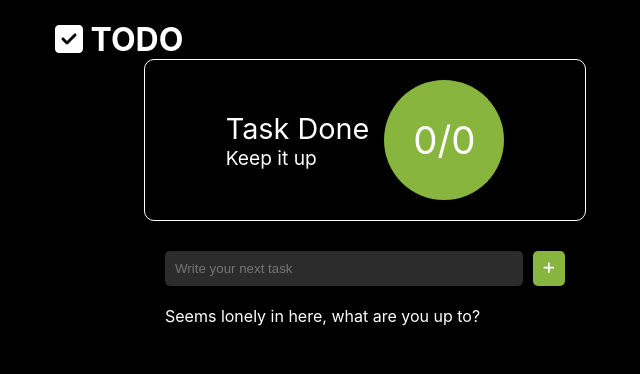
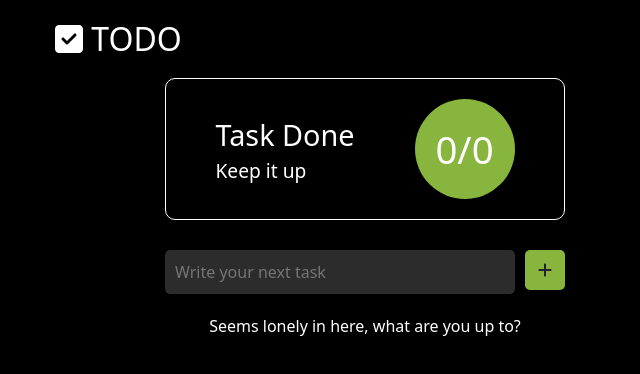
Before and after one commit to tzipi-bobek/todo-list, a React (Create React App) app: page / in a window 1280 px wide. Shown: the top 374 px of the page, without its empty margins (275-915 px from the left). Built offline with nearby package versions, Linux system fonts and the light colour scheme.

Commit message:
Actualiza los estilos con bootstrap

```diff
--- a/src/App.js
+++ b/src/App.js
@@ -2,6 +2,7 @@ import React, { useState } from 'react';
 import { FontAwesomeIcon } from '@fortawesome/react-fontawesome';
 import { faPlus, faSquareCheck } from '@fortawesome/free-solid-svg-icons';
 import { faPenToSquare, faTrashCan } from '@fortawesome/free-regular-svg-icons';
+import 'bootstrap/dist/css/bootstrap.min.css';
 import {
   AppContainer,
   Title,
@@ -67,7 +68,6 @@ function App() {
   return (
     <AppContainer>
       <Title>{<FontAwesomeIcon icon={faSquareCheck} />} TODO</Title>
-      {/* <ContentContainer> */}
       <TaskSummary>
         <TaskTextContainer>
           <TaskDone>Task Done</TaskDone>
@@ -84,7 +84,7 @@ function App() {
             placeholder="Write your next task"
           />
           <AddButton onClick={addTask}>
-            <FontAwesomeIcon icon={faPlus} />
+            <FontAwesomeIcon icon={faPlus} className="text-dark" />
           </AddButton>
         </TaskInputContainer>
         {tasks.length === 0 ? (
@@ -131,7 +131,6 @@ function App() {
       </Content>
     </AppContainer>
   );
-
 }
 
 export default App;
--- a/src/styles/AppStyles.js
+++ b/src/styles/AppStyles.js
@@ -1,8 +1,15 @@
 import styled from '@emotion/styled';
 
+const colors = {
+  background: '#000000',
+  text: '#ffffff',
+  accent: '#88b53e',
+  inputBackground: '#2c2c2c',
+};
+
 export const AppContainer = styled.div`
-  background-color: #000000;
-  color: #ffffff;
+  background-color: ${colors.background};
+  color: ${colors.text};
   padding: 20px;
   width: 100vw;
   height: 100vh;
@@ -10,6 +17,7 @@ export const AppContainer = styled.div`
   flex-direction: column;
   align-items: center;
   box-sizing: border-box;
+  overflow: auto;
 
   @media (max-width: 600px) {
     padding: 10px;
@@ -26,10 +34,11 @@ export const AppContainer = styled.div`
 
 export const Title = styled.h1`
   margin: 0;
-  color: #ffffff;
+  color: ${colors.text};
   font-size: 2em;
   align-self: flex-start;
   margin-left: 25%;
+  margin-bottom: 20px;
 
   @media (max-width: 600px) {
     font-size: 1.5em;
@@ -43,10 +52,9 @@ export const Title = styled.h1`
 `;
 
 export const TaskSummary = styled.div`
-  // margin-top: 10px;
   margin-bottom: 20px;
   padding: 20px;
-  border: 1px solid #ffffff;
+  border: 1px solid ${colors.text};
   border-radius: 10px;
   display: flex;
   align-items: center;
@@ -54,8 +62,6 @@ export const TaskSummary = styled.div`
   font-size: 1.2em;
   width: 100%;
   max-width: 400px;
-  margin-left: auto;
-  margin-right: auto;
 
   @media (max-width: 600px) {
     font-size: 1em;
@@ -74,7 +80,7 @@ export const TaskTextContainer = styled.div`
   display: flex;
   flex-direction: column;
   align-items: flex-start;
-  margin-right: 15px;
+  margin-right: 60px; /* Aumentar el margen derecho */
 `;
 
 export const TaskDone = styled.div`
@@ -102,8 +108,8 @@ export const KeepItUp = styled.div`
 `;
 
 export const TaskCount = styled.span`
-  background-color: #88b53e;
-  color: #ffffff;
+  background-color: ${colors.accent};
+  color: ${colors.text};
   border-radius: 50%;
   padding: 10px;
   display: flex;
@@ -132,6 +138,7 @@ export const Content = styled.div`
   margin-top: 10px;
   width: 100%;
   max-width: 400px;
+  display: flex;
   flex-direction: column;
   align-items: center;
 
@@ -160,8 +167,8 @@ export const TaskInput = styled.input`
   border: none;
   border-radius: 5px;
   margin-right: 10px;
-  background-color: #2c2c2c;
-  color: #ffffff;
+  background-color: ${colors.inputBackground};
+  color: ${colors.text};
 
   &:focus {
     outline: none;
@@ -178,10 +185,15 @@ export const TaskInput = styled.input`
 
 export const AddButton = styled.button`
   padding: 10px;
+  width: 40px; /* Asegura que el ancho y el alto sean iguales */
+  height: 40px; /* Asegura que el ancho y el alto sean iguales */
+  align-items: center;
+  display: flex;
+  justify-content: center;
   border: none;
   border-radius: 5px;
-  background-color: #88b53e;
-  color: #ffffff;
+  background-color: ${colors.accent};
+  color: ${colors.text};
   cursor: pointer;
 
   @media (max-width: 600px) {
@@ -206,12 +218,12 @@ export const TaskItem = styled.li`
   align-items: center;
   padding: 10px;
   background-color: transparent;
-  border: 1px solid #ffffff;
+  border: 1px solid ${colors.text};
   border-radius: 0;
   margin-bottom: 10px;
   width: 100%;
   position: relative;
-  min-height: 30px;
+  min-height: 60px;
 
   @media (max-width: 600px) {
     padding: 8px;
@@ -224,7 +236,7 @@ export const TaskItem = styled.li`
 
 export const TaskName = styled.input`
   flex: 1;
-  color: #ffffff;
+  color: ${colors.text};
   background-color: transparent;
   border: none;
   outline: none;
@@ -244,7 +256,7 @@ export const EditButton = styled.button`
   border: none;
   border-radius: 5px;
   background-color: transparent;
-  color: #ffffff;
+  color: ${colors.text};
   cursor: pointer;
   margin-left: 5px;
 
@@ -253,7 +265,7 @@ export const EditButton = styled.button`
   }
 
   @media (min-width: 601px) and (max-width: 1024px) {
-    padding: 4.5px;
+    padding: 5px;
   }
 `;
 
@@ -262,7 +274,7 @@ export const DeleteButton = styled.button`
   border: none;
   border-radius: 5px;
   background-color: transparent;
-  color: #ffffff;
+  color: ${colors.text};
   cursor: pointer;
   margin-left: 5px;
 
@@ -285,13 +297,13 @@ export const Checkbox = styled.input`
   width: 20px;
   height: 20px;
   border-radius: 50%;
-  border: 2px solid #88b53e;
+  border: 2px solid ${colors.accent};
   appearance: none;
   background-color: transparent;
   cursor: pointer;
 
   &:checked {
-    background-color: #88b53e;
+    background-color: ${colors.accent};
   }
 
   @media (max-width: 600px) {
```
Also changed, not shown: 1 other file (tests, documents, lock files or other folders).
